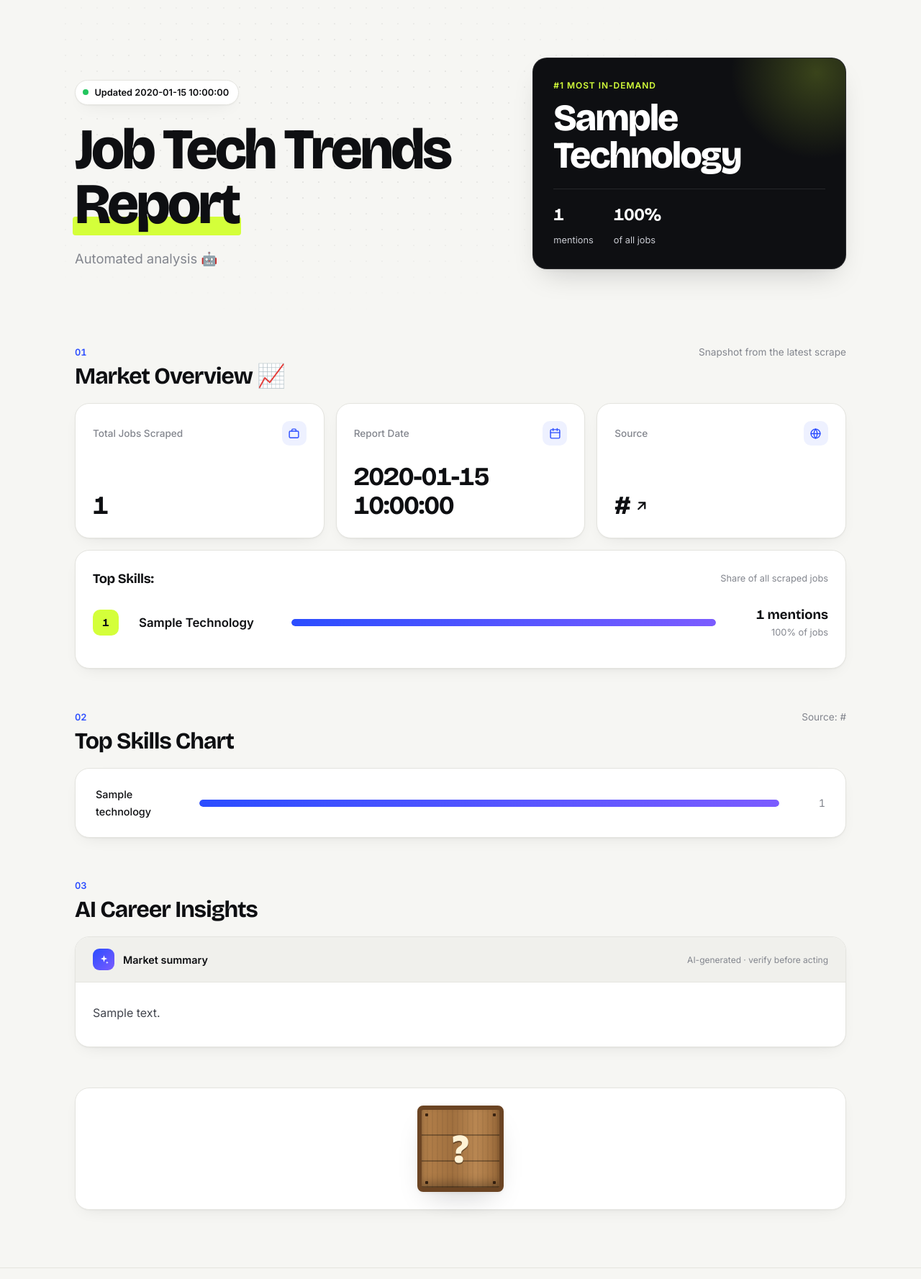
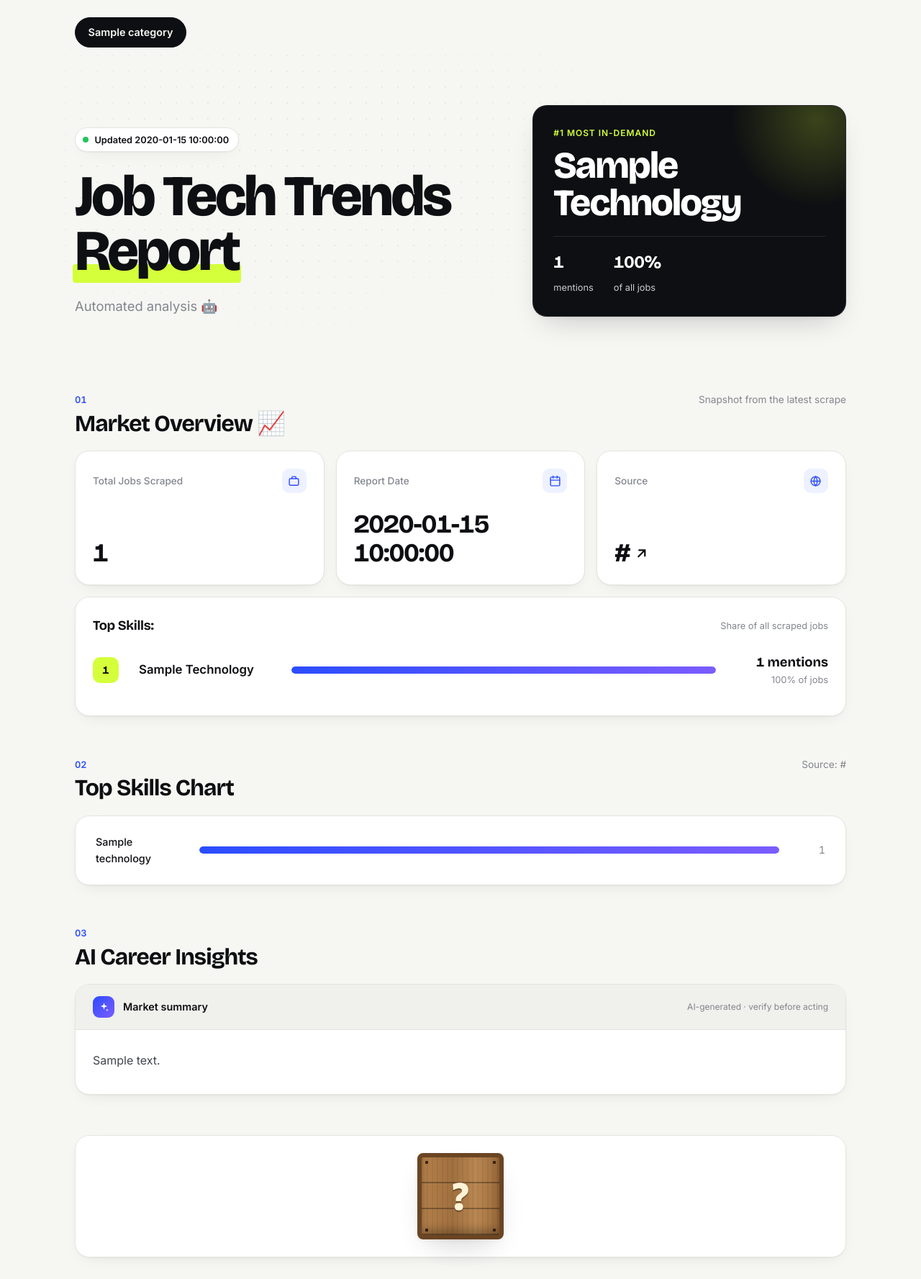
Before and after one commit to Illya-Maznitskiy/job-tech-trends, a Python web app: template analytics/templates/index.html in a window 1280 px wide. Shown: the part 65-1842 px from the top of the page at 72% size. Run offline with Jinja, Linux system fonts and the light colour scheme; the template is opened without the code that fills it: most values are stand-ins (such as "Sample title", 1, 10 or a date in 2020).

Commit message:
Add position switcher with a panel per position

```diff
--- a/analytics/report_generator.py
+++ b/analytics/report_generator.py
@@ -68,8 +68,6 @@ def get_report_data() -> dict:
         "run_date": datetime.now().strftime("%d-%m-%Y"),
         "memes": get_memes(),
         "positions": positions,
-        # TEMP: the template still reads one position, until it gets buttons
-        **positions[0],
     }
 
 
--- a/analytics/templates/index.html
+++ b/analytics/templates/index.html
@@ -639,6 +639,26 @@
         .gh-link:hover { transform: translateY(-2px); box-shadow: var(--shadow-lift); }
         .gh-link svg { width: 16px; height: 16px; fill: currentColor; }
 
+        /* ---------- Position tabs ---------- */
+        .tabs { display: flex; flex-wrap: wrap; gap: 0.5rem; padding-top: 1.5rem; }
+        .tab {
+            font: inherit;
+            font-size: 0.9rem;
+            font-weight: 600;
+            cursor: pointer;
+            color: var(--text);
+            background: var(--surface);
+            border: 1px solid var(--line-strong);
+            border-radius: 999px;
+            padding: 0.5rem 1.1rem;
+            transition: background-color 0.2s ease, color 0.2s ease, border-color 0.2s ease;
+        }
+        .tab:hover { color: var(--ink); border-color: var(--ink); }
+        .tab.active { background: var(--ink); color: var(--bg); border-color: var(--ink); }
+        .tab:focus-visible { outline: 2px solid var(--accent); outline-offset: 2px; }
+        /* Without JS every panel stays visible */
+        .js .panel:not(.active) { display: none; }
+
         /* ---------- Motion ---------- */
         .js .reveal {
             opacity: 0;
@@ -684,27 +704,21 @@
     </style>
 </head>
 <body>
-{% set domain = scraped_url.split('//')[-1].split('/')[0] %}
-{% set tj = total_jobs | int %}
-{% set counts = top_skills | map(attribute='Count') | list %}
-{% set max_count = ((counts | max) if counts else 0) or 1 %}
-{% set denom = tj if tj > 0 else max_count %}
-{% set leader = top_skills[0] if top_skills else none %}
-
 <a class="skip-link" href="#main">Skip to content</a>
 
 <header class="topbar">
     <div class="wrap">
-        <a class="brand" href="#top">
+        <a class="brand" href="#main">
             <span class="brand-mark" aria-hidden="true">
                 <svg viewBox="0 0 24 24" fill="none" stroke="#d4ff3a" stroke-width="2.5" stroke-linecap="round" stroke-linejoin="round"><path d="M3 17l6-6 4 4 8-8"/><path d="M14 7h7v7"/></svg>
             </span>
             Job Tech Trends
         </a>
         <nav class="nav" aria-label="Sections">
-            <a href="#overview">Overview</a>
-            <a href="#chart">Chart</a>
-            <a href="#insights">Insights</a>
+            {# JS points these at the visible position #}
+            <a href="#{{ positions[0].name }}-overview" data-section="overview">Overview</a>
+            <a href="#{{ positions[0].name }}-chart" data-section="chart">Chart</a>
+            <a href="#{{ positions[0].name }}-insights" data-section="insights">Insights</a>
         </nav>
         <button class="theme-toggle" type="button" role="switch" aria-checked="false" aria-label="Dark mode">
             <span class="knob">
@@ -716,7 +730,27 @@
 </header>
 
 <main id="main" class="wrap">
-    <section class="hero" id="top">
+    <div class="tabs" role="tablist" aria-label="Position">
+    {% for p in positions %}
+        <button class="tab{% if loop.first %} active{% endif %}" type="button" role="tab" data-tab="{{ p.name }}" aria-controls="panel-{{ p.name }}" aria-selected="{{ 'true' if loop.first else 'false' }}">{{ p.category }}</button>
+    {% endfor %}
+    </div>
+
+    {# One panel per position. All are in the page, JS shows one at a time #}
+    {% for p in positions %}
+    {% set scraped_url = p.scraped_url %}
+    {% set total_jobs = p.total_jobs %}
+    {% set top_skills = p.top_skills %}
+    {% set chart_skills = p.chart_skills %}
+    {% set ai_summary = p.ai_summary %}
+    {% set domain = scraped_url.split('//')[-1].split('/')[0] %}
+    {% set tj = total_jobs | int %}
+    {% set counts = top_skills | map(attribute='Count') | list %}
+    {% set max_count = ((counts | max) if counts else 0) or 1 %}
+    {% set denom = tj if tj > 0 else max_count %}
+    {% set leader = top_skills[0] if top_skills else none %}
+    <div class="panel{% if loop.first %} active{% endif %}" id="panel-{{ p.name }}">
+    <section class="hero">
         <div class="reveal">
             <div class="eyebrow"><span class="pulse" aria-hidden="true"></span>Updated {{ run_date }}</div>
             <h1>Job Tech Trends <span class="hl">Report</span></h1>
@@ -736,7 +770,7 @@
         {% endif %}
     </section>
 
-    <section class="section" id="overview">
+    <section class="section" id="{{ p.name }}-overview">
         <div class="section-head reveal">
             <div>
                 <div class="section-kicker">01</div>
@@ -793,7 +827,7 @@
         </div>
     </section>
 
-    <section class="section" id="chart">
+    <section class="section" id="{{ p.name }}-chart">
         <div class="section-head reveal">
             <div>
                 <div class="section-kicker">02</div>
@@ -815,7 +849,7 @@
         </div>
     </section>
 
-    <section class="section" id="insights">
+    <section class="section" id="{{ p.name }}-insights">
         <div class="section-head reveal">
             <div>
                 <div class="section-kicker">03</div>
@@ -831,6 +865,8 @@
             <div class="ai-box">{% if ai_summary %}{{ ai_summary | safe }}{% else %}<span class="unavailable">AI summary unavailable (check GEMINI_API_KEY).</span>{% endif %}</div>
         </div>
     </section>
+    </div>
+    {% endfor %}
 
     {% if memes %}
     <section class="section" id="meme" aria-label="Meme break">
@@ -905,6 +941,36 @@
             items.forEach((el) => el.classList.add("in"));
         }
 
+        // Position tabs: show one panel, keep the choice in the URL hash
+        const tabs = document.querySelectorAll(".tab");
+        const panels = document.querySelectorAll(".panel");
+        const navLinks = document.querySelectorAll(".nav a[data-section]");
+        const showPosition = (name) => {
+            tabs.forEach((tab) => {
+                const on = tab.dataset.tab === name;
+                tab.classList.toggle("active", on);
+                tab.setAttribute("aria-selected", String(on));
+            });
+            panels.forEach((panel) => {
+                const on = panel.id === "panel-" + name;
+                panel.classList.toggle("active", on);
+                // A hidden panel was never scrolled into view, so show its blocks now
+                if (on) panel.querySelectorAll(".reveal").forEach((el) => el.classList.add("in"));
+            });
+            navLinks.forEach((link) => { link.href = "#" + name + "-" + link.dataset.section; });
+        };
+        // "#devops" or a nav link like "#devops-chart" both name the position
+        const hashPosition = () => location.hash.slice(1).split("-")[0];
+        const syncFromHash = () => {
+            if (document.getElementById("panel-" + hashPosition())) showPosition(hashPosition());
+        };
+        tabs.forEach((tab) => tab.addEventListener("click", () => {
+            showPosition(tab.dataset.tab);
+            history.replaceState(null, "", "#" + tab.dataset.tab);
+        }));
+        window.addEventListener("hashchange", syncFromHash);
+        syncFromHash();
+
         requestAnimationFrame(() => document.body.classList.add("loaded"));
     });
 </script>
```
Also changed, not shown: analytics/tests/test_report_generator.py (+39 -12 lines).
